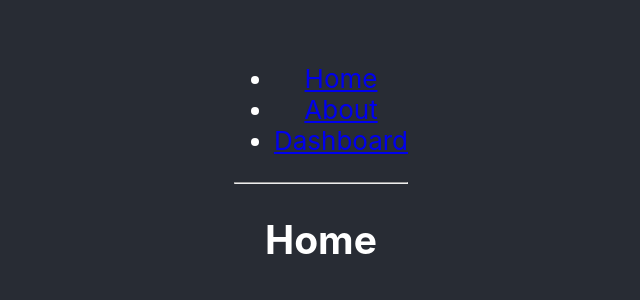
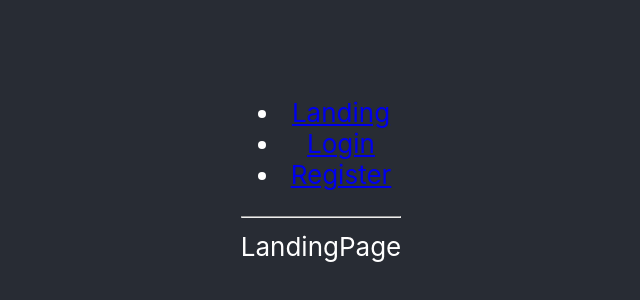
Before and after one commit to jkparkGH/auth-boiler-plate, a React (Create React App) app in the folder client/: page / in a window 1280 px wide. Shown: the part 234-534 px from the top of the page, without its empty margins (319-959 px from the left). Built offline with nearby package versions, Linux system fonts and the light colour scheme.

Commit message:
- 기본 react-router-dom 설정

```diff
--- a/client/src/App.js
+++ b/client/src/App.js
@@ -1,5 +1,8 @@
 import "./assets/scss/App.css";
 import { BrowserRouter as Router, Switch, Route, Link } from "react-router-dom";
+import LandingPage from "./components/views/LandingPage/LandingPage";
+import LoginPage from "./components/views/LoginPage/LoginPage";
+import RegisterPage from "./components/views/RegisterPage/RegisterPage";
 
 function App() {
   return (
@@ -9,13 +12,13 @@ function App() {
           <div>
             <ul>
               <li>
-                <Link to="/">Home</Link>
+                <Link to="/">Landing</Link>
               </li>
               <li>
-                <Link to="/about">About</Link>
+                <Link to="/login">Login</Link>
               </li>
               <li>
-                <Link to="/dashboard">Dashboard</Link>
+                <Link to="/register">Register</Link>
               </li>
             </ul>
 
@@ -29,15 +32,9 @@ function App() {
           of them to render at a time
         */}
             <Switch>
-              <Route exact path="/">
-                <Home />
-              </Route>
-              <Route path="/about">
-                <About />
-              </Route>
-              <Route path="/dashboard">
-                <Dashboard />
-              </Route>
+              <Route exact path="/" component={LandingPage} />
+              <Route path="/login" component={LoginPage} />
+              <Route path="/register" component={RegisterPage} />
             </Switch>
           </div>
         </Router>
@@ -46,28 +43,4 @@ function App() {
   );
 }
 
-function Home() {
-  return (
-    <div>
-      <h2>Home</h2>
-    </div>
-  );
-}
-
-function About() {
-  return (
-    <div>
-      <h2>About</h2>
-    </div>
-  );
-}
-
-function Dashboard() {
-  return (
-    <div>
-      <h2>Dashboard</h2>
-    </div>
-  );
-}
-
 export default App;
```
